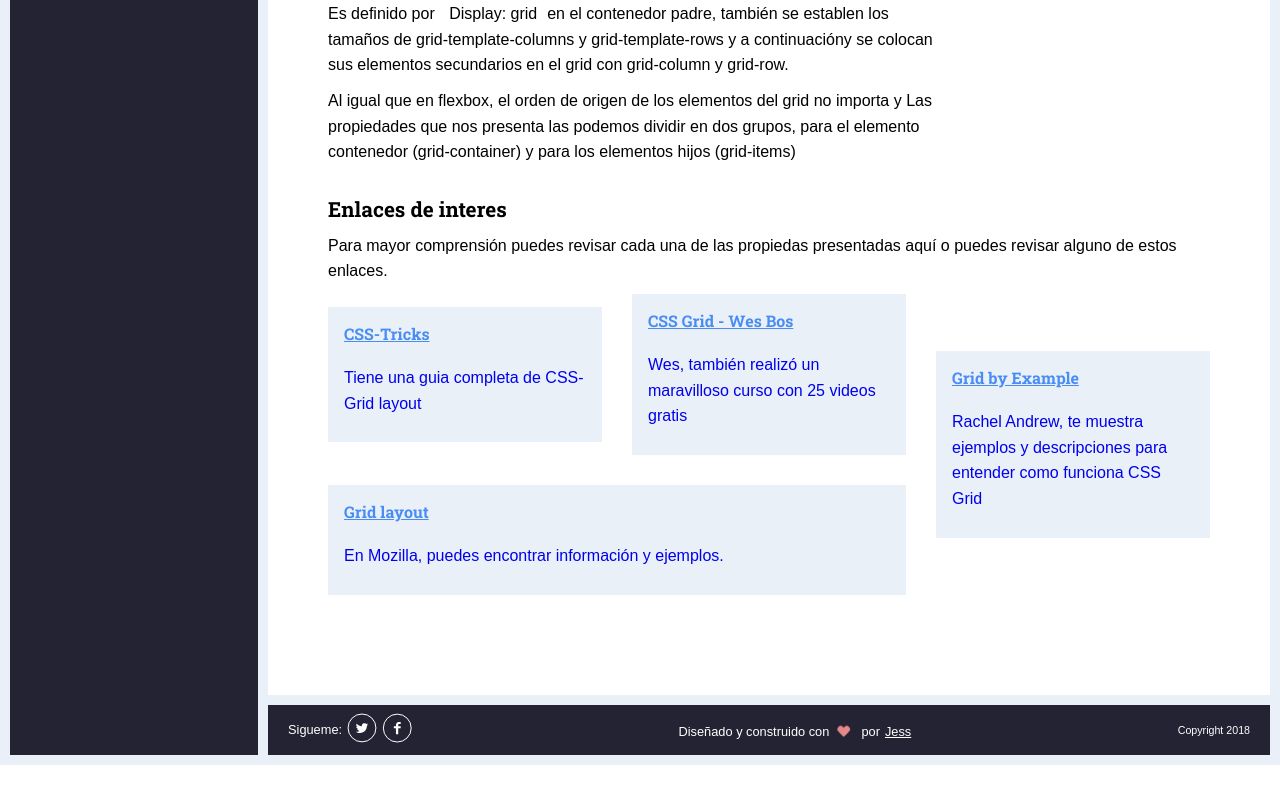
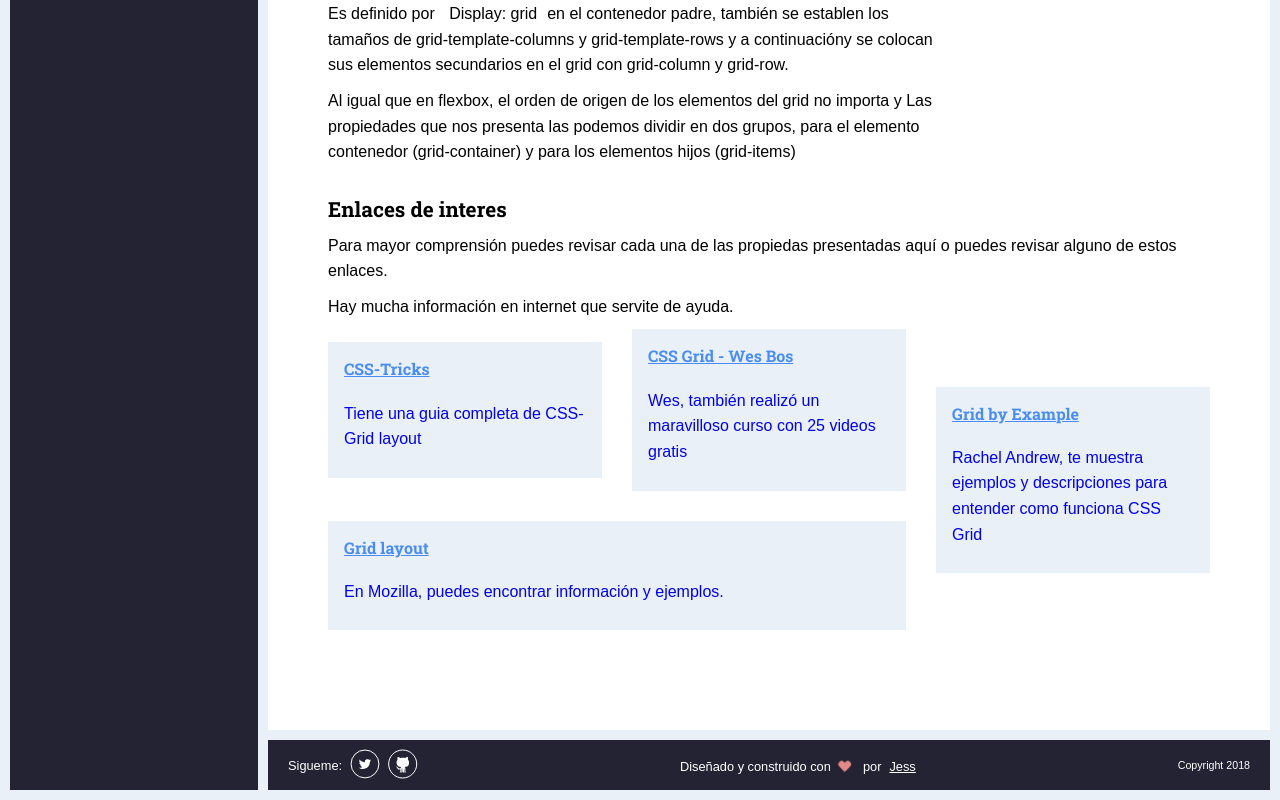
Before and after one commit to ninaiskel/CSS-flex-grid, a React (Create React App) app: page / in a window 1280 px wide. Shown: the part 1165-1965 px from the top of the page. Before the commit the page ends 1930 px from the top, so only its background shows below. Built offline with nearby package versions, Linux system fonts and the light colour scheme.

Commit message:
adjustments

```diff
--- a/public/index.html
+++ b/public/index.html
@@ -36,13 +36,13 @@
             <path d="M15.55 9.277c-1.107.39-1.807 1.395-1.727 2.494l.027.424-.444-.051c-1.612-.2-3.02-.875-4.217-2.01l-.585-.563-.15.416c-.319.927-.115 1.906.55 2.563.354.364.274.416-.337.2-.213-.07-.399-.122-.416-.096-.062.06.15.848.318 1.16.231.433.7.857 1.214 1.109l.434.199-.514.008c-.496 0-.513.009-.46.19.177.564.877 1.162 1.657 1.422l.549.182-.478.276a5.103 5.103 0 0 1-2.375.64c-.4.01-.727.044-.727.07 0 .086 1.082.571 1.71.762 1.887.564 4.13.32 5.813-.64 1.196-.685 2.392-2.044 2.95-3.361.301-.701.603-1.983.603-2.597 0-.399.026-.45.523-.927.292-.277.566-.58.62-.667.088-.164.079-.164-.373-.017-.753.259-.86.225-.487-.165.275-.277.603-.78.603-.926 0-.026-.133.017-.284.095-.16.087-.514.216-.78.294l-.478.148-.434-.286c-.24-.156-.576-.33-.754-.381-.452-.12-1.143-.104-1.55.035z" fill="#FFF"/>
           </g>
         </symbol>
-        <symbol id="icon-facebook" xmlns="http://www.w3.org/2000/svg">
+        <symbol id="icon-github" xmlns="http://www.w3.org/2000/svg">
           <g fill="none" fill-rule="evenodd">
             <path d="M.667 15c0-7.732 6.277-14 14.02-14 7.743 0 14.02 6.268 14.02 14s-6.277 14-14.02 14C6.944 29 .667 22.732.667 15z" stroke="#FFF"/>
             <path d="M9.15 15.903c.659 1.174 1.93 1.904 4.072 2.106-.306.228-.673.66-.724 1.16-.384.244-1.157.325-1.759.139-.842-.261-1.165-1.898-2.426-1.665-.273.05-.219.227.017.377.384.245.747.55 1.026 1.2.214.5.665 1.392 2.09 1.392.566 0 .962-.067.962-.067s.01 1.275.01 1.77c0 .572-.785.733-.785 1.008 0 .109.26.119.469.119.413 0 1.273-.338 1.273-.932 0-.473.007-2.06.007-2.336 0-.608.332-.8.332-.8s.041 3.24-.079 3.674c-.141.51-.396.438-.396.666 0 .339 1.034.083 1.378-.66.265-.58.15-3.758.15-3.758l.282-.005s.015 1.455.006 2.12c-.01.689-.057 1.559.36 1.97.273.27 1.16.743 1.16.31 0-.251-.486-.458-.486-1.14V19.42c.388 0 .33 1.03.33 1.03l.028 1.914s-.085.698.77.99c.3.104.946.132.976-.042.03-.174-.777-.433-.784-.973-.005-.33.015-.522.015-1.954 0-1.431-.196-1.96-.879-2.382 2.107-.213 3.411-.724 4.047-2.094.05.001.258-.64.232-.64.142-.518.22-1.13.234-1.853-.004-1.965-.962-2.66-1.146-2.986.272-1.487-.045-2.164-.192-2.397-.543-.189-1.889.488-2.624.965-1.2-.344-3.732-.31-4.682.09-1.754-1.233-2.682-1.044-2.682-1.044s-.599 1.054-.158 2.597c-.576.721-1.006 1.232-1.006 2.585 0 .762.091 1.445.298 2.04-.026 0 .276.638.285.638z" fill="#FFF"/>
           </g>
         </symbol>
-        <symbol id="icon-github" xmlns="http://www.w3.org/2000/svg">
+        <symbol id="icon-facebook" xmlns="http://www.w3.org/2000/svg">
           <g transform="translate(1.333 1)" fill-rule="nonzero" fill="none">
             <circle stroke="#FFF" cx="13.934" cy="14.066" r="13.934"/>
             <path d="M17.35 10.056h-1.952c-.23 0-.488.304-.488.71v1.409h2.44v2.008h-2.44v6.03h-2.303v-6.03h-2.088v-2.009h2.088v-1.182c0-1.695 1.176-3.073 2.79-3.073h1.952v2.137z" fill="#FFF"/>
--- a/src/components/content/display.js
+++ b/src/components/content/display.js
@@ -46,6 +46,7 @@ const Display = () => (
         <div>
           <h3>Enlaces de interes</h3>
           <p>Para mayor comprensión puedes revisar cada una de las propiedas presentadas aquí o puedes revisar alguno de estos enlaces.</p>
+          <p> Hay mucha información en internet que servite de ayuda.</p>
           <ul className="resources">
             <li className="resource-item">
               <a href="https://css-tricks.com/snippets/css/complete-guide-grid/" target="_blank" rel="noopener noreferrer">
--- a/src/components/footer/base.js
+++ b/src/components/footer/base.js
@@ -8,15 +8,21 @@ class Footer extends Component {
       <section className="footer">
         <div className="follow">
           <p>Sigueme:</p>
-          <button className="icon footer-links-icon">
+          <a className="icon footer-links-icon"
+                  href="https://twitter.com/NinAiskel"
+                  target="_blank" rel="noopener noreferrer">
             <Icon name="icon-twitter"/>
-          </button>
-          <button className="icon footer-links-icon">
+          </a>
+          <a className="icon footer-links-icon"
+                  href="https://twitter.com/NinAiskel"
+                  target="_blank" rel="noopener noreferrer">
             <Icon name="icon-github" />
-          </button>
+          </a>
         </div>
         <p>Diseñado y construido con <span className="heart"></span> por
-          <a href="https://ninaiskel.github.io/Web-Jess/"target="_blank" rel="noopener noreferrer" >Jess</a>
+          <a href="https://ninaiskel.github.io/Web-Jess/"
+             target="_blank"
+             rel="noopener noreferrer" >Jess</a>
         </p>
         <small>Copyright 2018</small>
       </section>
--- a/src/components/footer/footer.css
+++ b/src/components/footer/footer.css
@@ -15,16 +15,12 @@
 
 .footer a {
   color: white;
-  margin-left: 5px;
+  margin-left: 8px;
 }
 
 .follow {
   display: flex;
   align-items: center;
-}
-
-.footer-links-icon {
-  margin-left: 5px;
 }
 
 @media (max-width: 769px) {
```
